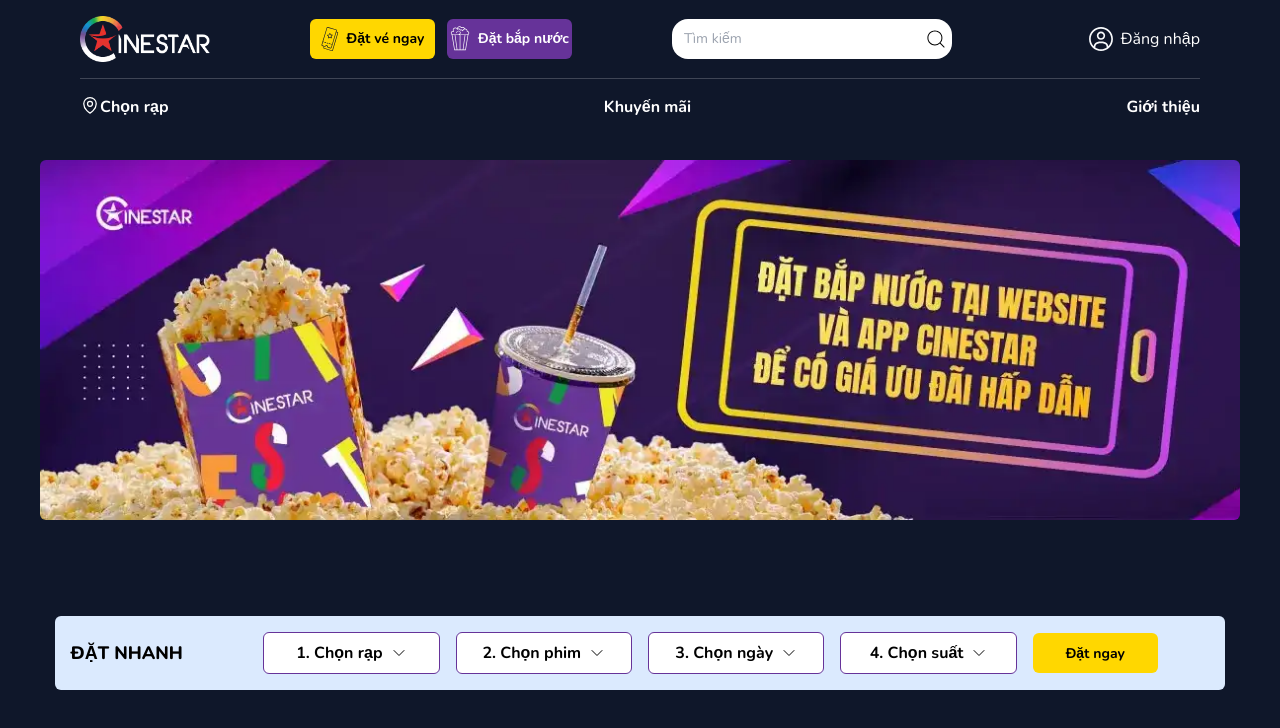
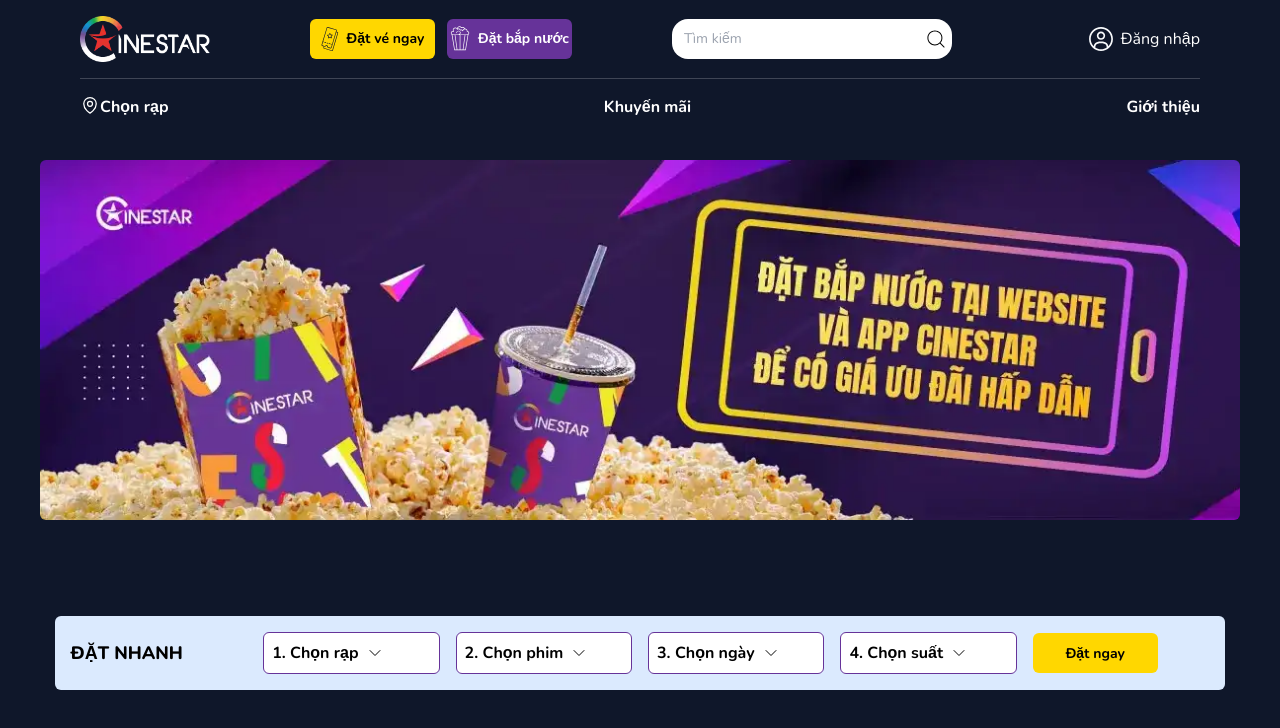
Before and after one commit to monaz1234/Cinestar, a React (Vite) app: page / in a window 1280 px wide. Shown: the top 728 px of the page. Built offline with nearby package versions, Linux system fonts and the light colour scheme.

Commit message:
Search select data logic

```diff
--- a/src/App.jsx
+++ b/src/App.jsx
@@ -2,13 +2,16 @@
 import Now from "./components/Now/Now";
 import SearchBox from "./components/SearchBox/SearchBox";
 import Slider from "./components/Slider/Slider";
+import SearchContextWrapper from "./context/SearchContext/SearchContextWrapper";
 
 function App() {
   return (
     <div className="bg-cinestar-black md:px-2">
       <Header />
       <Slider />
-      <SearchBox />
+      <SearchContextWrapper>
+        <SearchBox />
+      </SearchContextWrapper>
       <Now />
     </div>
   );
--- a/src/components/SearchBox/SearchBox.jsx
+++ b/src/components/SearchBox/SearchBox.jsx
@@ -1,4 +1,4 @@
-import React, { useEffect, useRef, useState } from "react";
+import React, { useContext, useEffect, useRef, useState } from "react";
 import Button from "../Button/Button";
 import { ChevronDownIcon } from "@heroicons/react/24/outline";
 import {
@@ -8,19 +8,15 @@
   listTime,
 } from "../../constants/searchbox";
 import SelectData from "./SelectData";
+import SearchContext from "../../context/SearchContext/SearchContext";
 
 const SearchBox = () => {
-  const [statusData, setStatusData] = useState({
-    theater: false,
-    film: false,
-    date: false,
-    time: false,
-  });
+  const { searchData, statusData, setStatusData } = useContext(SearchContext);
 
-  const selectData = () => {
+  const openList = (type, status) => {
     setStatusData((prevState) => ({
       ...prevState,
-      theater: !prevState.theater,
+      [type]: !status,
     }));
   };
 
@@ -29,36 +25,48 @@
       <div className="relative lg:w-[95%] md:w-[85%] xl:p-4 lg:p-3 md:p-2 xs:p-1 rounded-md grid md:grid-cols-6 items-center gap-4 m-auto bg-blue-100">
         <div className="text-[18px] uppercase font-extrabold">Đặt nhanh</div>
         <div className="relative">
-          <div className="select-data-btn" onClick={selectData}>
-            1. Chọn rạp
+          <div
+            className="select-data-btn cursor-pointer"
+            onClick={() => openList("theater", statusData.theater)}
+          >
+            {searchData.theater ? searchData.theater : "1. Chọn rạp"}
             <ChevronDownIcon className="w-4 ml-2" />
           </div>
           {/* List */}
-          {statusData.theater && <SelectData list={listTheater} status={statusData.theater} />}
+          {statusData.theater && <SelectData list={listTheater} id="theater" />}
         </div>
         <div className="relative">
-          <div className="select-data-btn">
-            2. Chọn phim
+          <div
+            className="select-data-btn"
+            onClick={() => openList("film", statusData.film)}
+          >
+            {searchData.film ? searchData.film :'2. Chọn phim'}
             <ChevronDownIcon className="w-4 ml-2" />
           </div>
           {/* List */}
-          {statusData.film && <SelectData list={listFilm} />}
+          {statusData.film && <SelectData list={listFilm} id="film" />}
         </div>
         <div className="relative">
-          <div className="select-data-btn">
-            3. Chọn ngày
+          <div
+            className="select-data-btn"
+            onClick={() => openList("date", statusData.date)}
+          >
+            {searchData.date ? searchData.date :'3. Chọn ngày'}
             <ChevronDownIcon className="w-4 ml-2" />
           </div>
           {/* List */}
-          {statusData.date && <SelectData list={listDay} />}
+          {statusData.date && <SelectData list={listDay} id="date" />}
         </div>
         <div className="relative">
-          <div className="select-data-btn">
-            4. Chọn suất
+          <div
+            className="select-data-btn"
+            onClick={() => openList("time", statusData.time)}
+          >
+            {searchData.time ? searchData.time :'4. Chọn suất'}
             <ChevronDownIcon className="w-4 ml-2" />
           </div>
           {/* List */}
-          {statusData.time && <SelectData list={listTime} />}
+          {statusData.time && <SelectData list={listTime} id="time" />}
         </div>
 
         {/* Button booking */}
--- a/src/components/SearchBox/SelectData.jsx
+++ b/src/components/SearchBox/SelectData.jsx
@@ -1,12 +1,90 @@
-import React from "react";
+import React, { useContext, useEffect } from "react";
+import SearchContext from "../../context/SearchContext/SearchContext";
 
-const SelectData = ({ list, status }) => {
+const SelectData = ({ list, id }) => {
+  const { searchData, setSearchData, setStatusData } =
+    useContext(SearchContext);
+
+  const handleSelect = (item, group) => {
+    // Điều kiện cho theater
+    if (
+      (searchData.theater === "" || searchData.theater !== item) &&
+      group === "theater"
+    ) {
+      setSearchData((prevData) => ({
+        ...prevData,
+        theater: item,
+      }));
+      setStatusData((prevState) => ({
+        ...prevState,
+        theater: false,
+        film: true,
+      }));
+    }
+    // Điều kiện cho film
+    else if (
+      searchData.theater !== "" &&
+      (searchData.film === "" || searchData.film !== item) &&
+      group === "film"
+    ) {
+      setSearchData((prevData) => ({
+        ...prevData,
+        film: item,
+      }));
+      setStatusData((prevState) => ({
+        ...prevState,
+        film: false,
+        date: true,
+      }));
+    }
+    // Điều kiện cho date
+    else if (
+      searchData.film !== "" &&
+      (searchData.date === "" || searchData.date !== item) &&
+      group === "date"
+    ) {
+      setSearchData((prevData) => ({
+        ...prevData,
+        date: item,
+      }));
+      setStatusData((prevState) => ({
+        ...prevState,
+        date: false,
+        time: true,
+      }));
+    }
+    // Điều kiện cho time
+    else if (
+      searchData.date !== "" &&
+      (searchData.time === "" || searchData.time !== item) &&
+      group === "time"
+    ) {
+      setSearchData((prevData) => ({
+        ...prevData,
+        time: item,
+      }));
+      setStatusData((prevState) => ({
+        ...prevState,
+        time: false,
+      }));
+    }
+  };
+
+  useEffect(() => {
+    console.log(searchData);
+  }, [searchData]);
+
   return (
-    <div className="bg-gray-100 rounded-sm absolute left-0 md:top-18 lg:top-12 backdrop-blur-xl pl-1 shadow-2xl w-full">
+    <div
+      className="bg-gray-100 rounded-sm absolute left-0 md:top-18 lg:top-12 backdrop-blur-xl shadow-2xl w-full"
+      id={id}
+    >
       {list.map((item, index) => (
         <div
           key={index}
-          className="hover:bg-gray-300 cursor-pointer py-1 border-b border-gray-300"
+          className="hover:bg-gray-300 flex items-center pl-1 cursor-pointer py-1 border-b border-gray-300 h-[55px]"
+          onClick={() => handleSelect(item, id)}
+          group={id}
         >
           {item}
         </div>
--- a/src/context/GlobalContext/GlobalContextWrapper.jsx
+++ b/src/context/GlobalContext/GlobalContextWrapper.jsx
@@ -1,7 +1,7 @@
 import React, { useState } from "react";
 import GlobalContext from "./GlobalContext";
 
-const GlobalGlobalContextWrapper = (props) => {
+const GlobalContextWrapper = (props) => {
   const [isShowModal, setIsShowModal] = useState(false);
 
   return (
@@ -14,4 +14,4 @@
   );
 };
 
-export default GlobalGlobalContextWrapper;
+export default GlobalContextWrapper;
--- a/src/context/SearchContext/ContextWrapper.jsx
+++ /dev/null
@@ -1,16 +0,0 @@
-import React, { useState } from "react";
-
-const ContextWrapper = (props) => {
-
-  return (
-    <div></div>
-    // <GlobalContext.Provider value={{
-    //     isShowModal,
-    //     setIsShowModal
-    // }}>
-    //     {props.children}
-    // </GlobalContext.Provider>
-  );
-};
-
-export default ContextWrapper;
--- /dev/null
+++ b/src/context/SearchContext/SearchContext.jsx
@@ -0,0 +1,22 @@
+import React from "react";
+
+const SearchContext = React.createContext({
+  // Data
+  searchData: {
+    theater: "",
+    film: "",
+    date: "",
+    time: "",
+  },
+  setSearchData: () => {},
+  // Status
+  statusData: {
+    theater: false,
+    film: false,
+    date: false,
+    time: false,
+  },
+  setStatusData: () => {},
+});
+
+export default SearchContext;
--- /dev/null
+++ b/src/context/SearchContext/SearchContextWrapper.jsx
@@ -0,0 +1,31 @@
+import React, { useState } from "react";
+import SearchContext from "./SearchContext";
+
+const SearchContextWrapper = (props) => {
+  const [searchData, setSearchData] = useState({
+    theater: '',
+    film: '',
+    date: '',
+    time: ''
+  })
+
+  const [statusData, setStatusData] = useState({
+    theater: false,
+    film: false,
+    date: false,
+    time: false,
+  });
+
+  return (
+    <SearchContext.Provider value={{
+        searchData,
+        setSearchData,
+        statusData,
+        setStatusData
+    }}>
+        {props.children}
+    </SearchContext.Provider>
+  );
+};
+
+export default SearchContextWrapper;
--- a/src/context/SearchContext/SelectDataContext.jsx
+++ /dev/null
@@ -1,8 +0,0 @@
-import React from "react"
-
-const GlobalContext = React.createContext({
-    isShowModal: false,
-    setIsShowModal: () => {},
-});
-
-export default GlobalContext;
--- a/tailwind.config.js
+++ b/tailwind.config.js
@@ -35,7 +35,7 @@
           },
         },
         ".select-data-btn": {
-          "@apply border border-cinestar-purple rounded-md text-[16px] flex justify-center p-2 bg-white font-bold cursor-pointer": {},
+          "@apply border border-cinestar-purple rounded-md text-[16px] flex  p-2 bg-white font-bold overflow-hidden text-ellipsis whitespace-nowrap": {},
         },
       });
     }),
```
